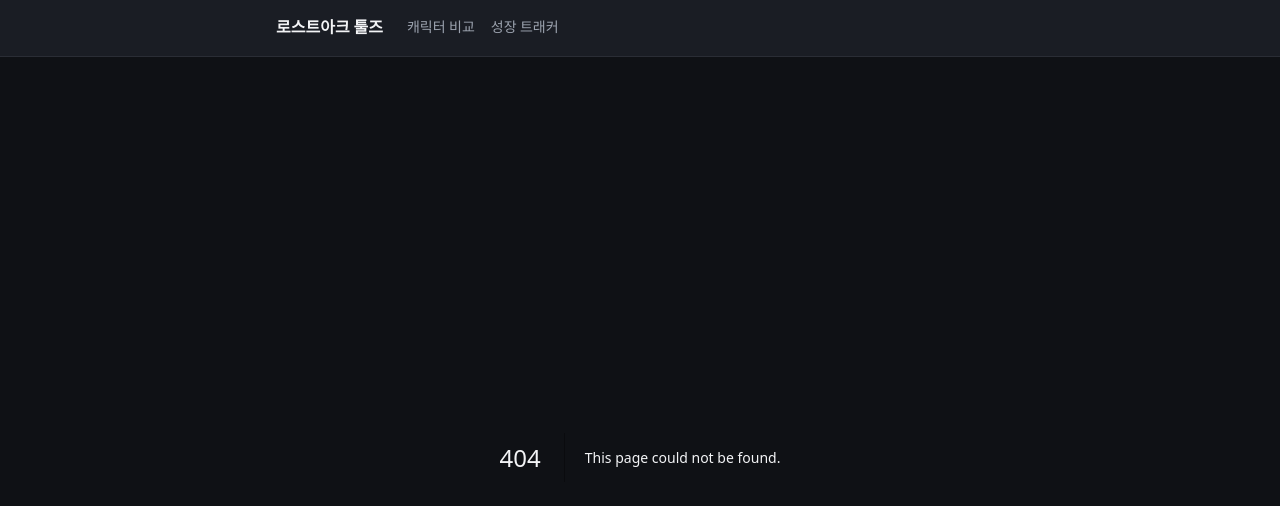
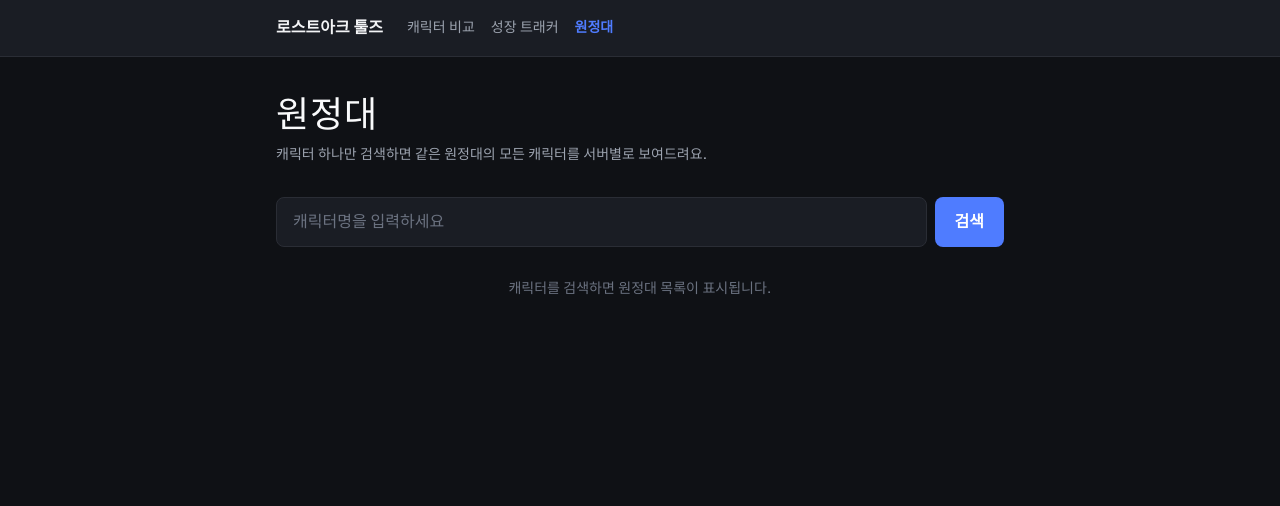
Before and after one commit to imsoohyeok/LOAPI, a Next.js app: page /expedition in a window 1280 px wide. Before the commit this address had no page. Shown: the top 506 px of the page. Built offline with nearby package versions, Linux system fonts and the light colour scheme.

Commit message:
원정대 페이지 추가 및 내비게이션 연결

```diff
--- /dev/null
+++ b/app/expedition/page.tsx
@@ -0,0 +1,74 @@
+"use client";
+
+import { useMemo } from "react";
+import SearchBar from "@/components/SearchBar";
+import RosterTable from "@/components/RosterTable";
+import { useRoster } from "@/lib/useRoster";
+import { groupRosterByServer, summarizeRoster } from "@/lib/roster";
+
+// 요약 카드에서 "주력 캐릭터"로 세는 아이템레벨 기준
+const MAIN_THRESHOLD = 1640;
+
+export default function ExpeditionPage() {
+  const { roster, searchedName, loading, error, search } = useRoster();
+
+  const groups = useMemo(() => (roster ? groupRosterByServer(roster) : []), [roster]);
+  const summary = useMemo(
+    () => (roster ? summarizeRoster(roster, MAIN_THRESHOLD) : null),
+    [roster],
+  );
+
+  return (
+    <div className="mx-auto max-w-3xl px-5 py-10">
+      <h1 className="mb-2 font-display text-3xl tracking-wide text-gray-50 sm:text-4xl">
+        원정대
+      </h1>
+      <p className="mb-8 text-sm text-gray-400">
+        캐릭터 하나만 검색하면 같은 원정대의 모든 캐릭터를 서버별로 보여드려요.
+      </p>
+
+      <SearchBar onSearch={search} loading={loading} />
+
+      {error && (
+        <div
+          role="alert"
+          className="rounded-lg bg-red-950 px-3 py-2 text-sm text-red-300"
+        >
+          {error}
+        </div>
+      )}
+
+      {roster && summary && (
+        <div key={searchedName} className="motion-safe:animate-fade-in">
+          <dl className="mb-6 grid grid-cols-2 gap-3 sm:grid-cols-4">
+            <SummaryItem label="캐릭터" value={`${summary.total}`} />
+            <SummaryItem label="최고 레벨" value={summary.highestItemLevel.toFixed(2)} />
+            <SummaryItem label="평균 레벨" value={summary.averageItemLevel.toFixed(2)} />
+            <SummaryItem
+              label={`${MAIN_THRESHOLD} 이상`}
+              value={`${summary.countAtOrAbove}`}
+            />
+          </dl>
+          <RosterTable groups={groups} highlightName={searchedName} />
+        </div>
+      )}
+
+      {!roster && !loading && !error && (
+        <p className="text-center text-sm text-gray-500">
+          캐릭터를 검색하면 원정대 목록이 표시됩니다.
+        </p>
+      )}
+    </div>
+  );
+}
+
+function SummaryItem({ label, value }: { label: string; value: string }) {
+  return (
+    <div className="rounded-lg border border-border bg-surface px-4 py-3">
+      <dt className="mb-0.5 text-[11px] font-bold uppercase tracking-widest text-gray-500">
+        {label}
+      </dt>
+      <dd className="font-mono text-lg font-bold text-gray-100">{value}</dd>
+    </div>
+  );
+}
--- a/components/Navbar.tsx
+++ b/components/Navbar.tsx
@@ -6,6 +6,7 @@ import { usePathname } from "next/navigation";
 const NAV_ITEMS = [
   { href: "/compare", label: "캐릭터 비교" },
   { href: "/tracker", label: "성장 트래커" },
+  { href: "/expedition", label: "원정대" },
   // 나중에 시세 트래커 추가 시 여기에 { href: "/market", label: "거래소 시세" } 추가
 ];
 
```
Also changed, not shown: 1 other file (tests, documents, lock files or other folders).
